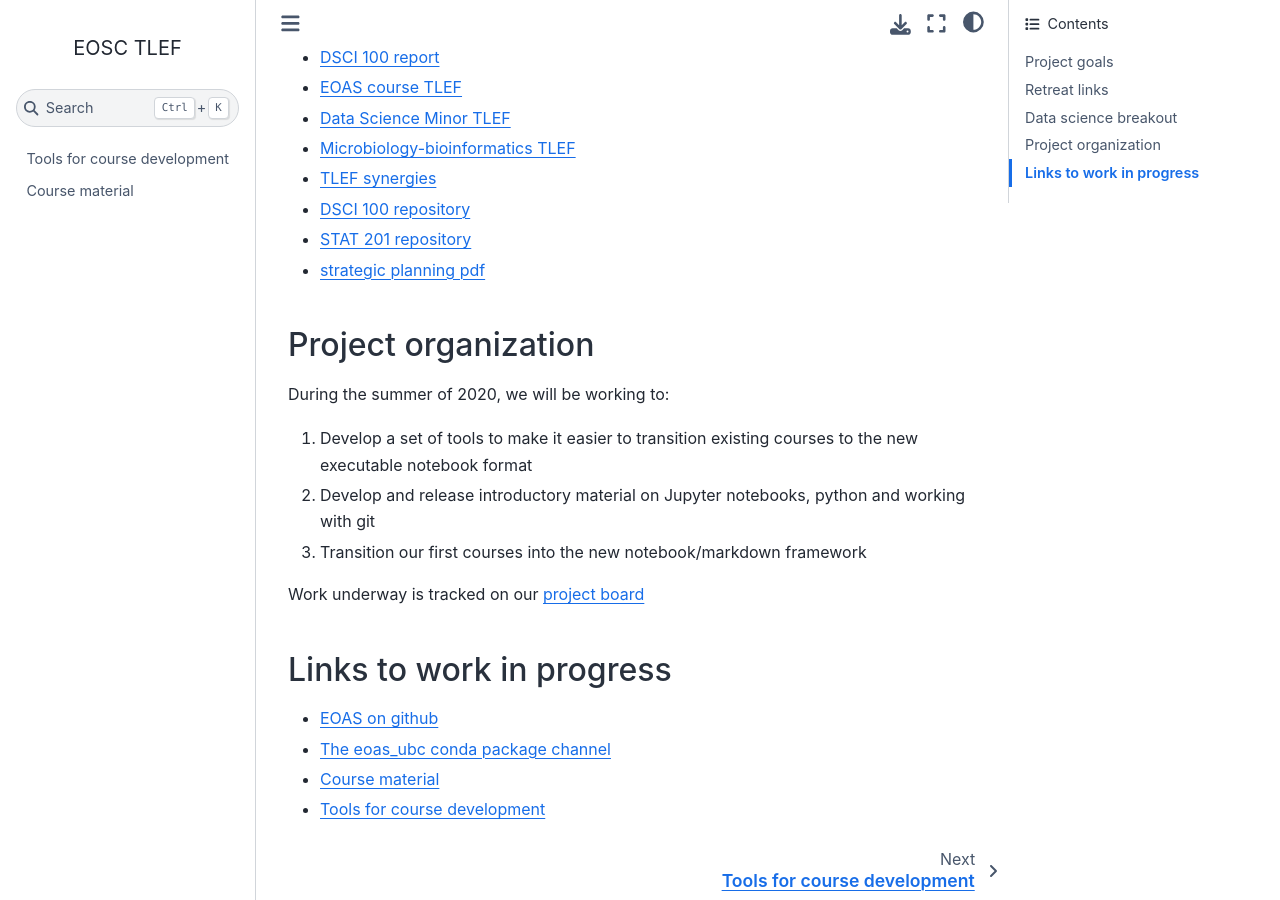
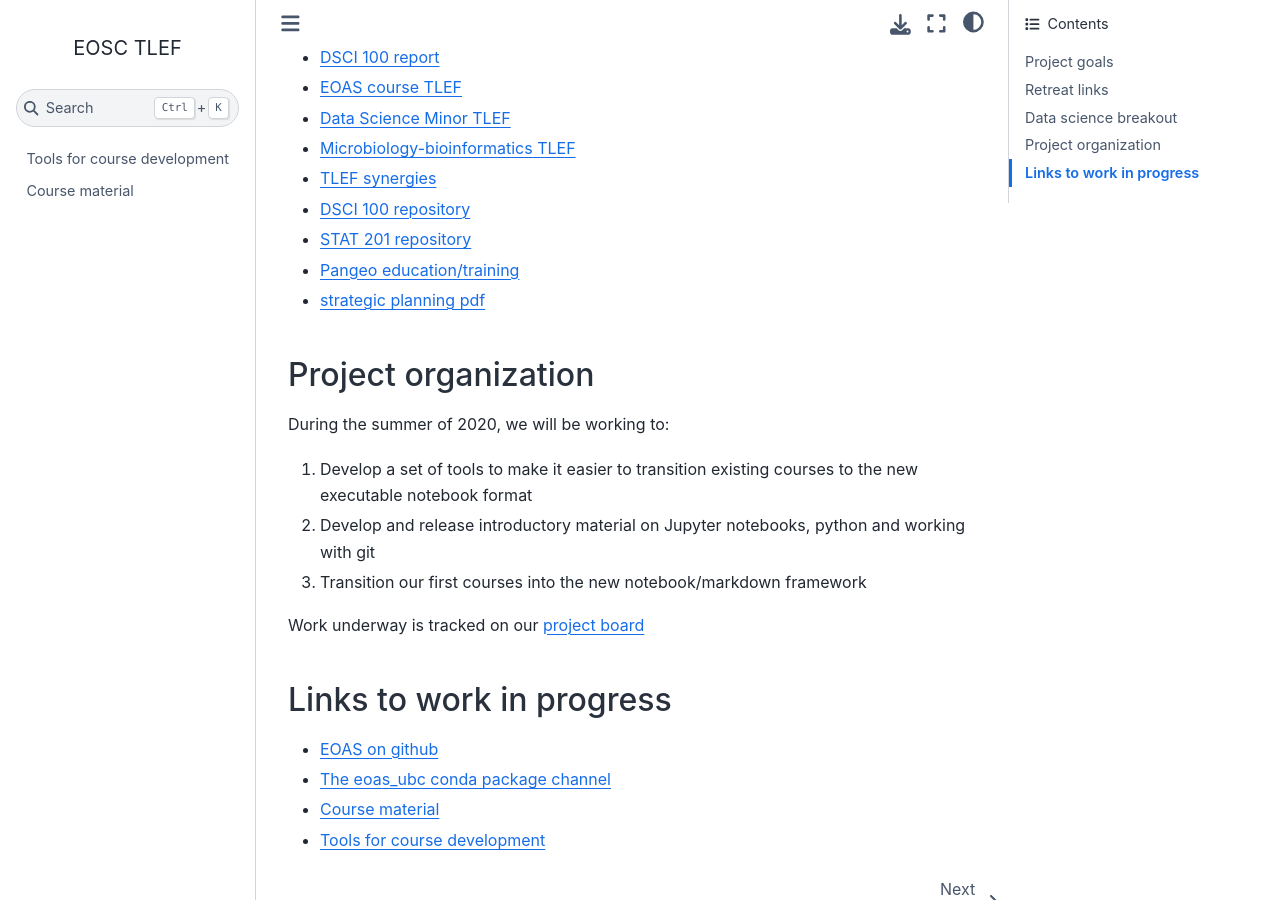
Before and after one commit to eoas-ubc/eoas-ubc.github.io, a Jupyter Book: the page built from docs/index.md, in a window 1280 px wide and 900 px high, scrolled down 934 px. Built offline with Jupyter Book 1.0.4 settings and Sphinx 7.4.7 and the Sphinx Book theme 1.1.4, drawn with Linux system fonts in a browser that asks for light colours.

Commit message:
add poets

```diff
--- a/docs/index.md
+++ b/docs/index.md
@@ -37,6 +37,8 @@ Using open source, cloud-based computing we aim to integrate computational and q
 
 - [STAT 201 repository](https://github.com/UBC-DSCI/stat-201)
 
+- [Pangeo education/training](https://discourse.pangeo.io/t/poets-core-pangeo-education-needs-you/355)
+
 - [strategic planning pdf](https://github.com/eoas-ubc/eoas-ubc.github.io/blob/docs/pdffiles/strategic_planning.pdf)
 
 ## Project organization
```
